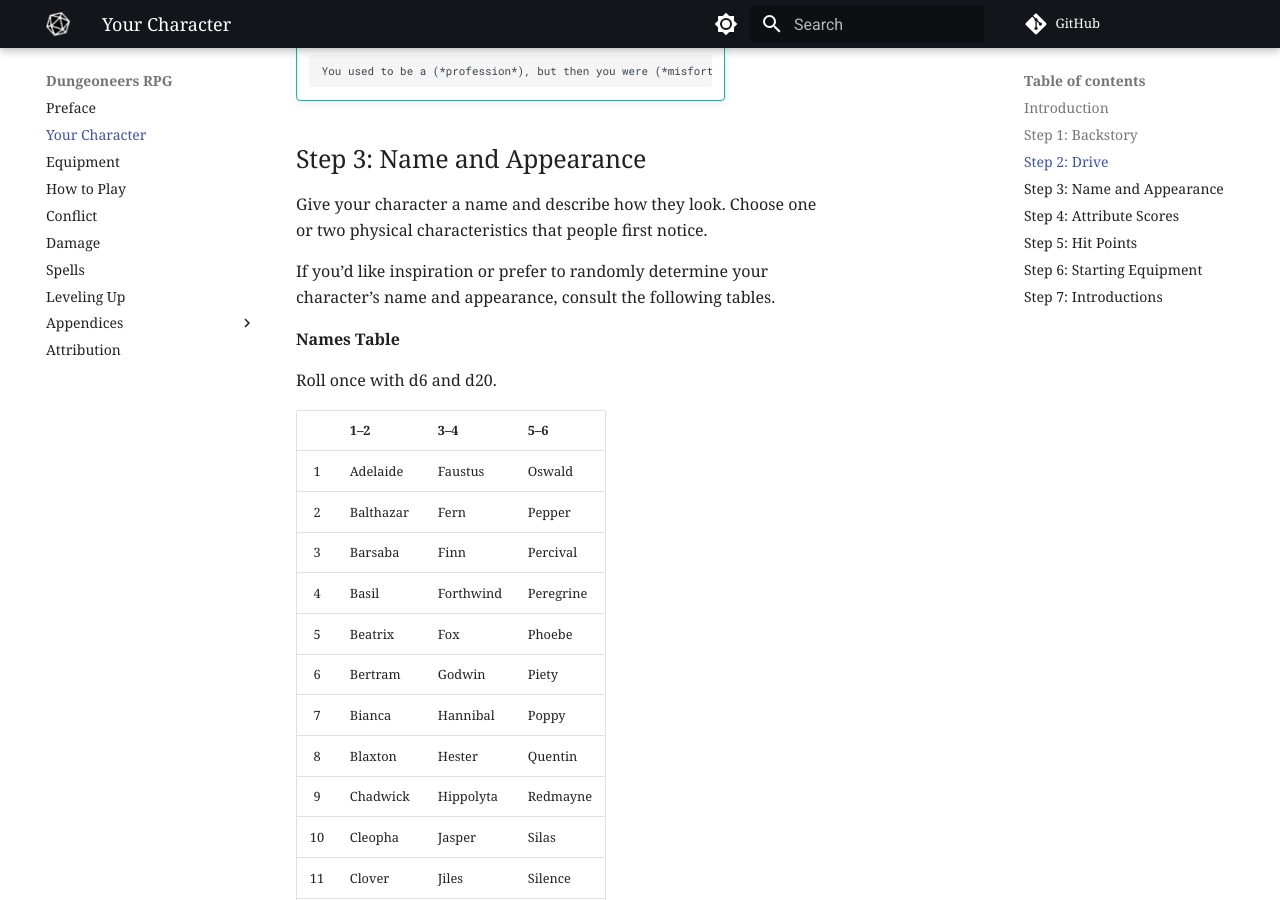
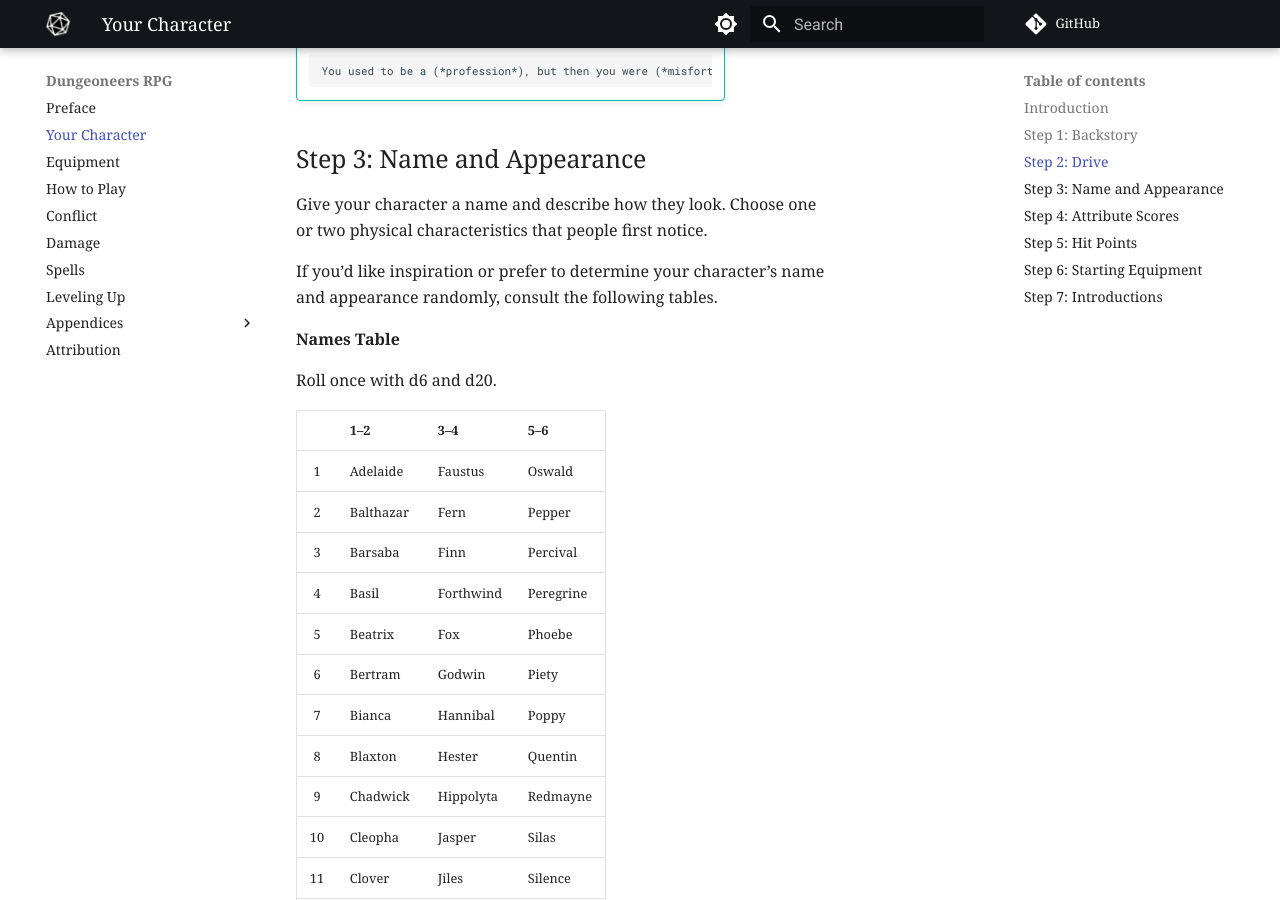
Before and after one commit to joemoose/dungeoneers.d20, an MkDocs documentation site: the page built from docs/character.md, in a window 1280 px wide and 900 px high, scrolled down 2731 px. Built offline with MkDocs 1.6.1 and Material for MkDocs 9.7.7, drawn with Linux system fonts in a browser that asks for light colours; comment, search, counter and statistics services are not loaded; some of the changed text lies outside the part shown.

```diff
--- a/docs/character.md
+++ b/docs/character.md
@@ -73,7 +73,7 @@ These starting traits may change as you adventure and further develop your chara
 
 Give your character a name and describe how they look. Choose one or two physical characteristics that people first notice.
 
-If you’d like inspiration or prefer to randomly determine your character’s name and appearance, consult the following tables.
+If you’d like inspiration or prefer to determine your character’s name and appearance randomly, consult the following tables.
 
 **Names Table**
 
```
Also changed, not shown: other parts of docs/character.md (+2 -2 lines).
